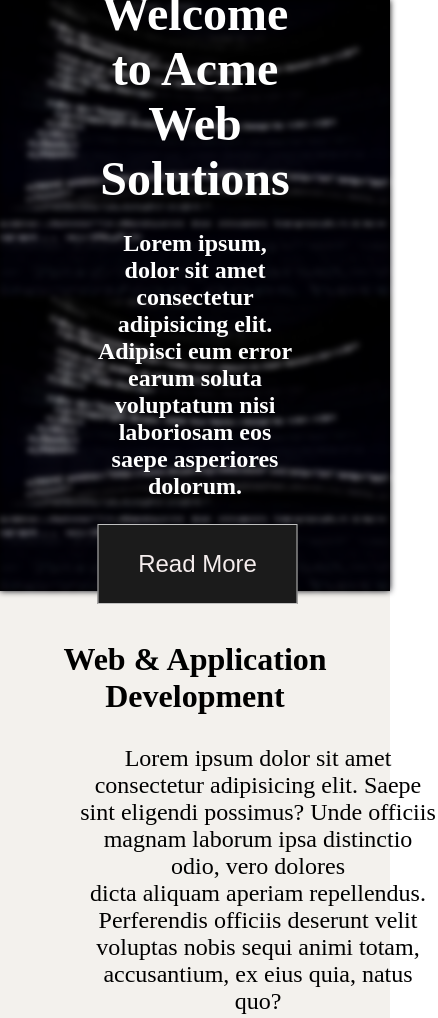
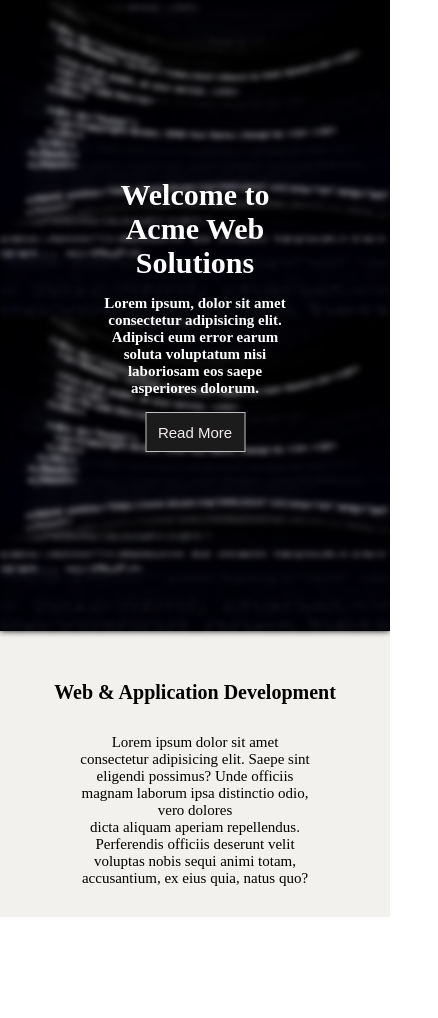
Before and after one commit to Mhkazzaz/landing-page, a plain HTML site: page index.html in a window 390 px wide. Shown: the top 1018 px of the page, 438 px wide, since content can reach past the window. After the commit the page ends 917 px from the top, so only its background shows below. Drawn offline with Linux system fonts and the light colour scheme.

Commit message:
First 2 Sections Responsive

```diff
--- a/style.css
+++ b/style.css
@@ -19,6 +19,7 @@ main {
     background-image: url('code.png');
     background-size: 120% 50%;
     filter: blur(3px);
+    padding-bottom: 40px;
 }
 
 #bg-text {
@@ -40,7 +41,7 @@ main {
 
 #bg-text > button {
     width: 200px;
-    height: 80px;
+    height: 70px;
     background-color: rgb(27, 27, 27);
     color: rgb(245, 237, 237);
     font-size: 1.5rem;
@@ -69,7 +70,7 @@ main {
 #intro-columns {
     margin: 30px auto;
     display: grid;
-    grid-template-columns: repeat(auto-fit, minmax(360px, 1fr));
+    grid-template-columns: repeat(auto-fit, minmax(100px, 1fr));
     width: 60%;
     column-gap: 50px;
     font-size: 1.5rem;
@@ -84,3 +85,13 @@ main {
     display: grid;
     grid-template-columns: repeat(auto-fit, minmax(340px, 1fr));
 }
+
+@media only screen and (max-width: 600px) {
+  html {
+    font-size: 10px;
+  }
+  #bg-text > button {
+      width: 100px;
+      height: 40px;
+  }
+}
```
